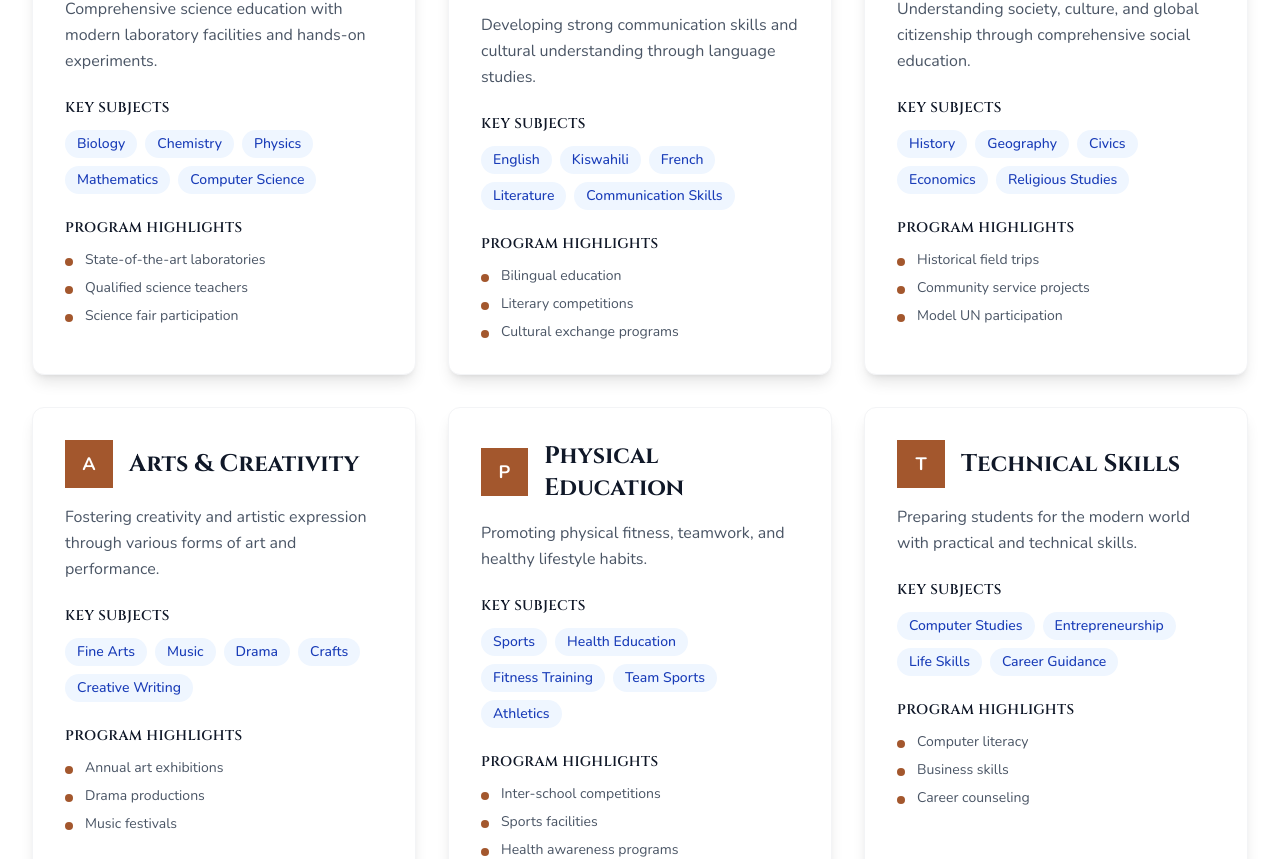
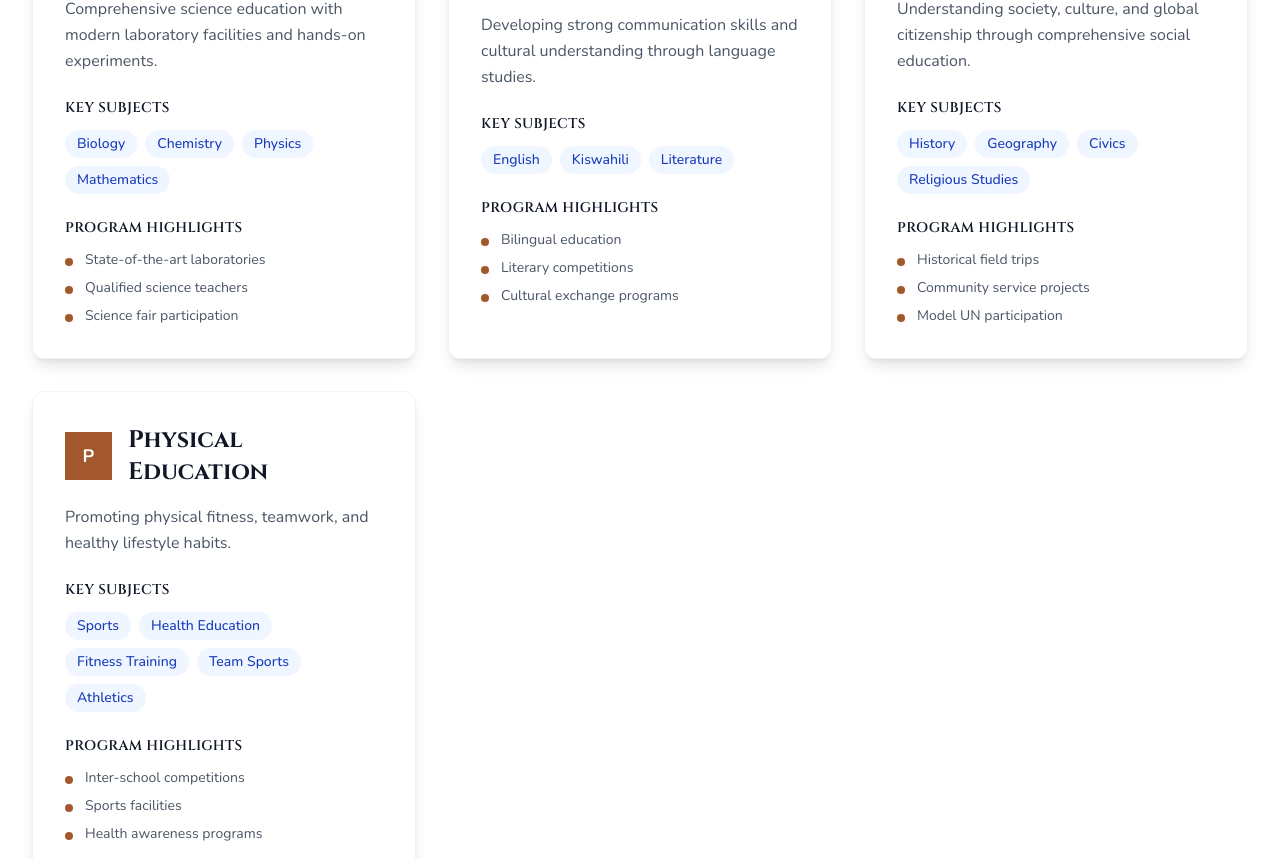
Before and after one commit to torie28/capuchinboys, a React (Vite) app: page / in a window 1280 px wide. Shown: the part 2175-3034 px from the top of the page. Built offline with nearby package versions, Linux system fonts and the light colour scheme.

Commit message:
removing unwanted subjects

```diff
--- a/src/pages/home/components/AcademicPrograms.jsx
+++ b/src/pages/home/components/AcademicPrograms.jsx
@@ -5,39 +5,27 @@ const AcademicPrograms = () => {
   const programs = [
     {
       title: "Sciences",
-      subjects: ["Biology", "Chemistry", "Physics", "Mathematics", "Computer Science"],
+      subjects: ["Biology", "Chemistry", "Physics", "Mathematics"],
       description: "Comprehensive science education with modern laboratory facilities and hands-on experiments.",
       highlights: ["State-of-the-art laboratories", "Qualified science teachers", "Science fair participation"]
     },
     {
       title: "Languages & Literature",
-      subjects: ["English", "Kiswahili", "French", "Literature", "Communication Skills"],
+      subjects: ["English", "Kiswahili", "Literature"],
       description: "Developing strong communication skills and cultural understanding through language studies.",
       highlights: ["Bilingual education", "Literary competitions", "Cultural exchange programs"]
     },
     {
       title: "Social Studies",
-      subjects: ["History", "Geography", "Civics", "Economics", "Religious Studies"],
+      subjects: ["History", "Geography", "Civics", "Religious Studies"],
       description: "Understanding society, culture, and global citizenship through comprehensive social education.",
       highlights: ["Historical field trips", "Community service projects", "Model UN participation"]
-    },
-    {
-      title: "Arts & Creativity",
-      subjects: ["Fine Arts", "Music", "Drama", "Crafts", "Creative Writing"],
-      description: "Fostering creativity and artistic expression through various forms of art and performance.",
-      highlights: ["Annual art exhibitions", "Drama productions", "Music festivals"]
     },
     {
       title: "Physical Education",
       subjects: ["Sports", "Health Education", "Fitness Training", "Team Sports", "Athletics"],
       description: "Promoting physical fitness, teamwork, and healthy lifestyle habits.",
       highlights: ["Inter-school competitions", "Sports facilities", "Health awareness programs"]
-    },
-    {
-      title: "Technical Skills",
-      subjects: ["Computer Studies", "Entrepreneurship", "Life Skills", "Career Guidance"],
-      description: "Preparing students for the modern world with practical and technical skills.",
-      highlights: ["Computer literacy", "Business skills", "Career counseling"]
     }
   ];
 
```
